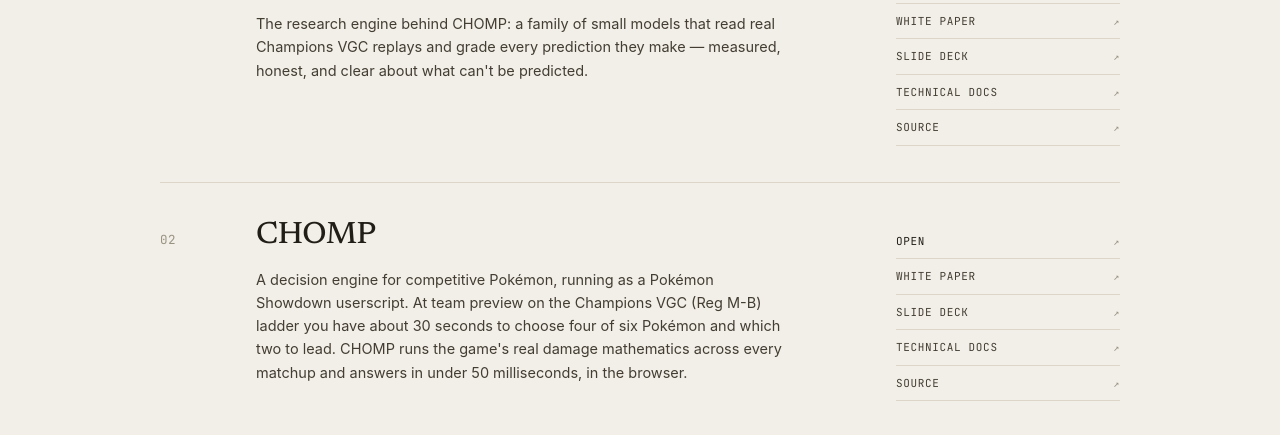
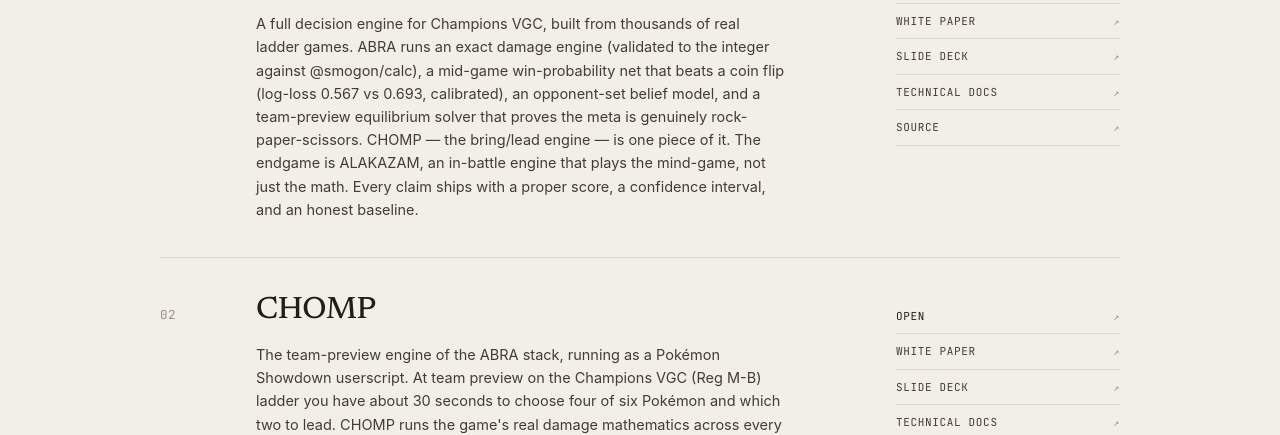
Before and after one commit to willhoop/willhoop.github.io, a plain HTML site: page index.html in a window 1280 px wide. Shown: the part 514-949 px from the top of the page. Drawn offline with Linux system fonts and the light colour scheme.

Commit message:
portfolio: reframe ABRA as the main system (CHOMP is a part of it), less humble copy

```diff
--- a/index.html
+++ b/index.html
@@ -204,8 +204,8 @@
   {
     name: "ABRA",
     status: "In development — v2.3.0", live: true,
-    blurb: "Poker theory, pointed at Pokémon — the model brain behind CHOMP.",
-    desc: "The research engine behind CHOMP: a family of small models that read real Champions VGC replays and grade every prediction they make — measured, honest, and clear about what can't be predicted.",
+    blurb: "A competitive-Pokémon AI stack — damage, belief, value, and equilibrium, each measured against a real baseline.",
+    desc: "A full decision engine for Champions VGC, built from thousands of real ladder games. ABRA runs an exact damage engine (validated to the integer against @smogon/calc), a mid-game win-probability net that beats a coin flip (log-loss 0.567 vs 0.693, calibrated), an opponent-set belief model, and a team-preview equilibrium solver that proves the meta is genuinely rock-paper-scissors. CHOMP — the bring/lead engine — is one piece of it. The endgame is ALAKAZAM, an in-battle engine that plays the mind-game, not just the math. Every claim ships with a proper score, a confidence interval, and an honest baseline.",
     docs: {
       open:   "https://willhoop.github.io/abra/app/",
       paper:  "https://github.com/willhoop/abra/blob/main/docs/ABRA-whitepaper.md",
@@ -217,8 +217,8 @@
   {
     name: "CHOMP",
     status: "In daily use", live: true,
-    blurb: "Real-time team-preview engine for competitive Pokémon VGC.",
-    desc: "A decision engine for competitive Pokémon, running as a Pokémon Showdown userscript. At team preview on the Champions VGC (Reg M-B) ladder you have about 30 seconds to choose four of six Pokémon and which two to lead. CHOMP runs the game's real damage mathematics across every matchup and answers in under 50 milliseconds, in the browser.",
+    blurb: "ABRA's team-preview arm — real-time bring/lead for Champions VGC.",
+    desc: "The team-preview engine of the ABRA stack, running as a Pokémon Showdown userscript. At team preview on the Champions VGC (Reg M-B) ladder you have about 30 seconds to choose four of six Pokémon and which two to lead. CHOMP runs the game's real damage mathematics across every matchup and answers in under 50 milliseconds, in the browser.",
     docs: {
       open:   "https://github.com/willhoop/chomp",
       paper:  doc({local:"docs/CHOMP/CHOMP-whitepaper.html", src:"Pokemon/CHOMP/docs/CHOMP-whitepaper.md"}),
```
